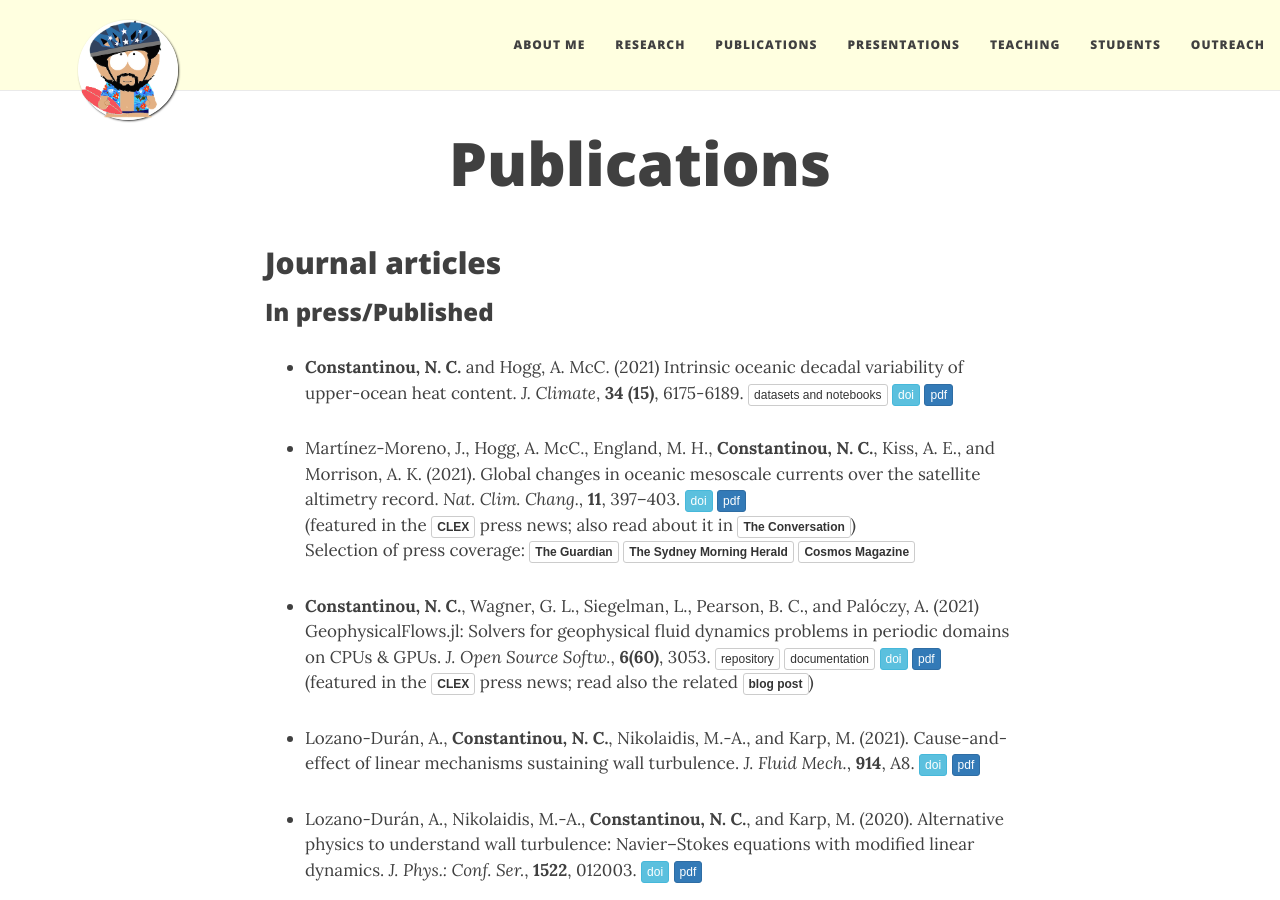
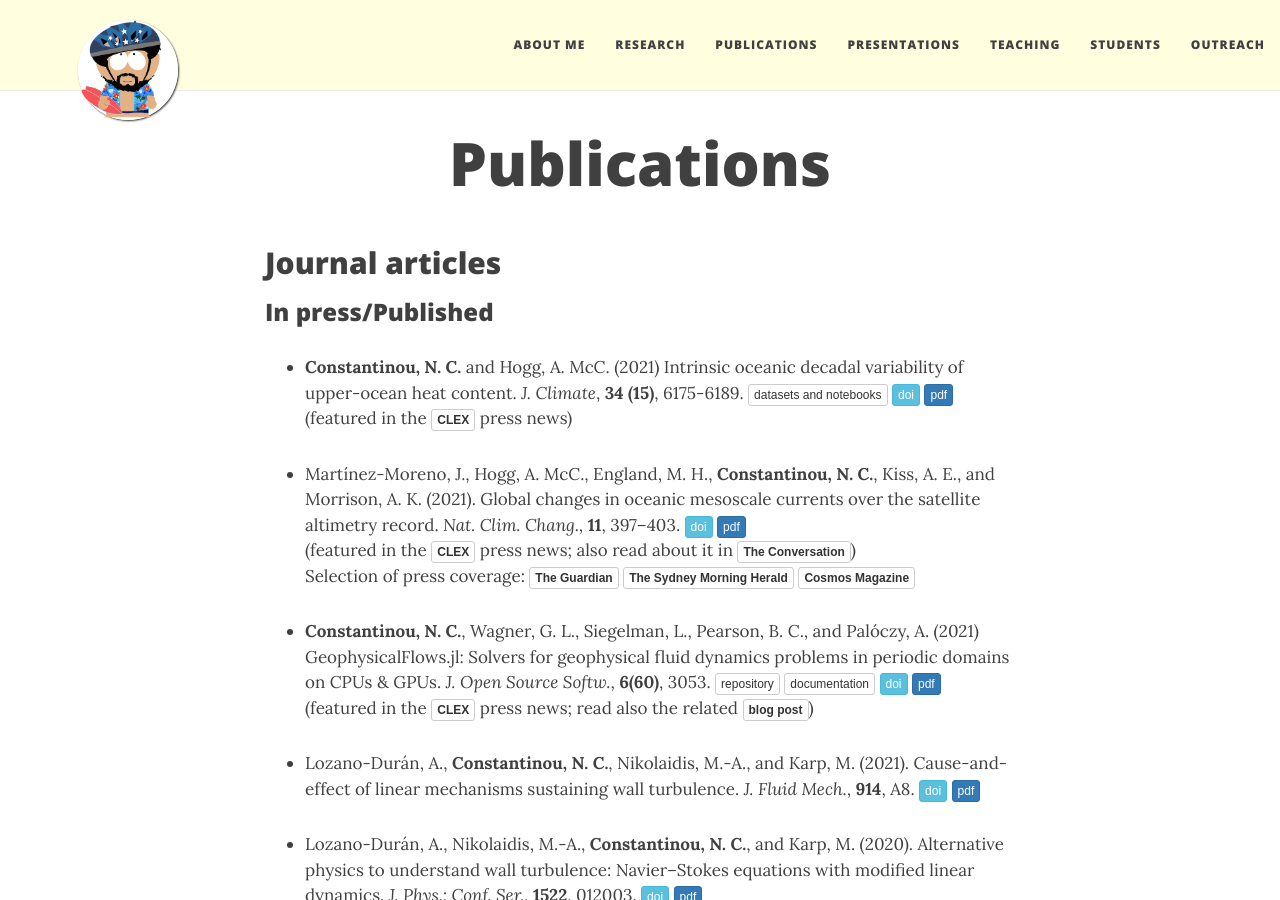
Before and after one commit to navidcy/navidcy.github.io, a Jekyll site: the page built from publications.md, in a window 1280 px wide and 900 px high. Built offline with Jekyll 4.4.1, drawn with Linux system fonts in a browser that asks for light colours; nearby versions of some CDN libraries; comment, search, counter and statistics services are not loaded.

Commit message:
adds JClimate CLEx brief

```diff
--- a/publications.md
+++ b/publications.md
@@ -22,7 +22,7 @@ convection. _J. Fluid Mech._ (submitted on ...) [<span class="btn btn-success bt
 ### In press/Published
 
 - **Constantinou, N. C.** and  Hogg, A. McC. (2021) Intrinsic oceanic decadal variability of upper-ocean heat content. _J. Climate_, **34 (15)**, 6175-6189. [<span class="btn btn-default btn-xs{{end}}" style="font-family:sans-serif;">datasets and notebooks</span>][JClimateUOHC-repo]{:target="_blank"} [<span class="btn btn-info btn-xs{{end}}" style="font-family:sans-serif;">doi</span>][intrinsic-ocean-var-doi]{:target="_blank"} [<span class="btn btn-primary btn-xs{{end}}" style="font-family:sans-serif;">pdf</span>][intrinsic-ocean-var] <span align="right" class='altmetric-embed' data-badge-type="2" data-condensed="true" data-hide-less-than="2" data-doi="10.1175/JCLI-D-20-0962.1"></span> <br/>
-
+(featured in the [<span class="btn btn-default btn-xs{{end}}" style="font-family:sans-serif;"><b>CLEX</b></span>][JClimateUOHC-clexbrief]{:target="_blank"} press news)
 
 - Martínez-Moreno, J., Hogg, A. McC., England, M. H., **Constantinou, N. C.**, Kiss, A. E., and Morrison, A. K. (2021). Global changes in oceanic mesoscale currents over the satellite altimetry record. _Nat. Clim. Chang._, **11**, 397–403. [<span class="btn btn-info btn-xs{{end}}" style="font-family:sans-serif;">doi</span>][global-eke-trends-doi]{:target="_blank"} [<span class="btn btn-primary btn-xs{{end}}" style="font-family:sans-serif;">pdf</span>][global-eke-trends] <span align="right" class='altmetric-embed' data-badge-type="2" data-condensed="true" data-hide-less-than="2" data-doi="10.1038/s41558-021-01006-9"></span> <br/>
 (featured in the [<span class="btn btn-default btn-xs{{end}}" style="font-family:sans-serif;"><b>CLEX</b></span>][globaleketrends-clexbrief]{:target="_blank"} press news; also read about it in [<span class="btn btn-default btn-xs{{end}}" style="font-family:sans-serif;"><b>The Conversation</b></span>][theconversation-globaleketrends]{:target="_blank"})<br/>
```
Also changed, not shown: other parts of publications.md (+1 -0 lines).
